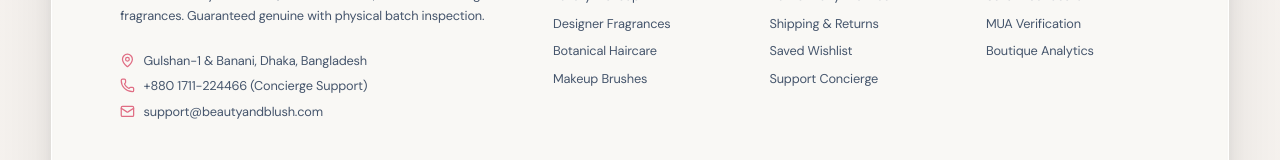
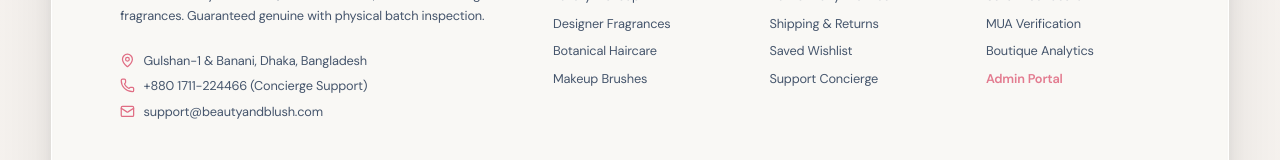
Before and after one commit to ruhul2003/Beauty-and-Blush, a Next.js app in the folder frontend/: page / in a window 1280 px wide. Shown: the part 5676-5836 px from the top of the page. Built offline with nearby package versions, Linux system fonts and the light colour scheme; no server answers.

Commit message:
Add admin portal access link in footer navigation

```diff
--- a/frontend/src/components/Footer.jsx
+++ b/frontend/src/components/Footer.jsx
@@ -89,6 +89,7 @@ export function Footer() {
               <li><Link href="/dashboard" className="hover:text-[#e06d84] dark:hover:text-rose-300 transition-colors">Seller Dashboard</Link></li>
               <li><Link href="/auth/register" className="hover:text-[#e06d84] dark:hover:text-rose-300 transition-colors">MUA Verification</Link></li>
               <li><Link href="/dashboard" className="hover:text-[#e06d84] dark:hover:text-rose-300 transition-colors">Boutique Analytics</Link></li>
+              <li><Link href="/admin" className="hover:text-[#e06d84] dark:hover:text-rose-300 transition-colors font-semibold text-[#e06d84]/90 dark:text-rose-300/90">Admin Portal</Link></li>
             </ul>
           </div>
         </motion.div>
```
